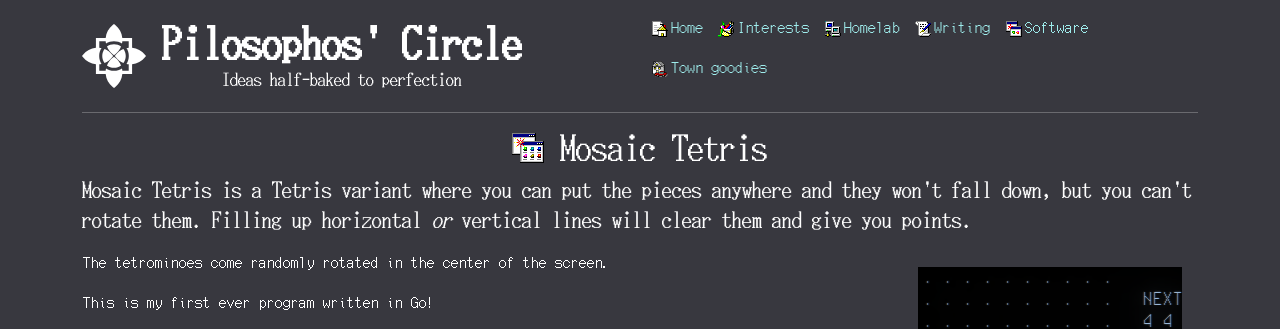
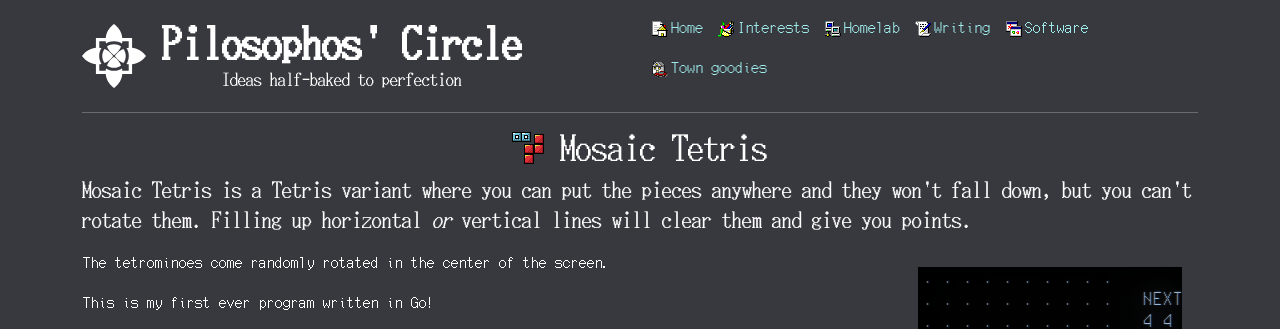
Before and after one commit to pilosophos/pilosophos-site-v1, a Jekyll site: the page built from _software/mosaic-tetris.html, in a window 1280 px wide. Shown: the top 329 px of the page. Built offline with Jekyll 4.4.1, drawn with Linux system fonts in a browser that asks for light colours.

Commit message:
make mason-tetris icon

```diff
--- a/_software/mosaic-tetris.html
+++ b/_software/mosaic-tetris.html
@@ -2,10 +2,11 @@
 title: Mosaic Tetris
 description: A Tetris variant where you can put the pieces anywhere and they won't fall down, but you can't rotate them.
 layout: default
+icon: /assets/images/icons/mosaic-tetris.png
 ---
 <div class="clearfix">
   <h2>
-    <img src="{{ '/assets/images/icons/appwizard-2.png' | relative_url }}" role="presentation" class="icon-32">
+    <img src="{{ page.icon | relative_url }}" role="presentation" class="icon-32">
     Mosaic Tetris
   </h2>
   <section>
--- a/software.html
+++ b/software.html
@@ -12,7 +12,7 @@
   {% for program in site.software %}
     <li>
       <a href="{{ program.url | relative_url }}" class="icon-link">
-        <img src="{{ '/assets/images/icons/appwizard-2.png' | relative_url }}" role="presentation" class="icon-32">
+        <img src="{{ program.icon | relative_url }}" role="presentation" class="icon-32">
       </a>
       <div>
         <a href="{{ program.url | relative_url }}">{{ program.title }}</a>
```
Also changed, not shown: assets/images/icons/mosaic-tetris.png (added).
